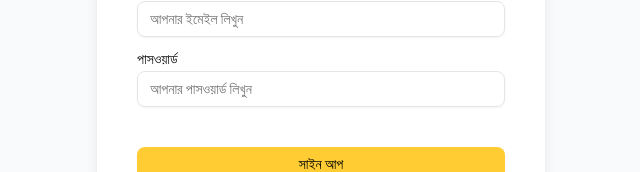
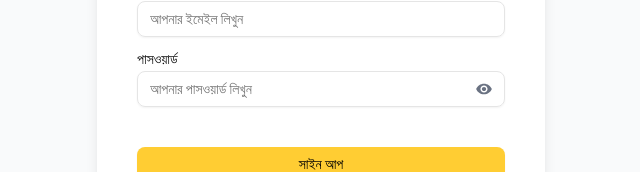
Before and after one commit to sajid-islam/Diploma360-Client, a Next.js app: page /sign-up in a window 1280 px wide. Shown: the part 338-510 px from the top of the page, without its empty margins (319-959 px from the left). Built offline with nearby package versions, Linux system fonts and the light colour scheme; no server answers.

Commit message:
feat: password show and hide option

```diff
--- a/src/app/(auth)/sign-up/page.jsx
+++ b/src/app/(auth)/sign-up/page.jsx
@@ -5,12 +5,14 @@ import { Button } from "@/components/ui/button";
 import { Label } from "@/components/ui/label";
 import Link from "next/link";
 import useAuth from "@/hooks/useAuth";
-import { updateProfile } from "firebase/auth";
+import { sendEmailVerification, updateProfile } from "firebase/auth";
 import { useRouter, useSearchParams } from "next/navigation";
 import useAuthRedirect from "@/hooks/useAuthRedirect";
 import useAxiosPublic from "@/hooks/useAxiosPublic";
 import GoogleAuthBtn from "@/components/GoogleAuthBtn";
 import { toast } from "sonner";
+import { IoMdEye, IoMdEyeOff } from "react-icons/io";
+import { useState } from "react";
 
 export default function SignUpPage() {
   useAuthRedirect();
@@ -20,6 +22,8 @@ export default function SignUpPage() {
   const router = useRouter();
   const searchParams = useSearchParams();
   const redirect = searchParams.get("redirect") || "/";
+
+  const [showPassword, setShowPassword] = useState(false);
 
   const handleSubmit = async (e) => {
     e.preventDefault();
@@ -32,6 +36,7 @@ export default function SignUpPage() {
         displayName: name,
         photoURL: `https://api.dicebear.com/9.x/glass/svg?seed=${result.user.uid}`,
       });
+      await sendEmailVerification(result.user);
 
       const userData = {
         name: result.user.displayName,
@@ -39,18 +44,14 @@ export default function SignUpPage() {
         email: result.user.email,
         uid: result.user.uid,
       };
-
       const response = await AxiosPublic.post("/api/user", userData);
       const data = response.data;
       console.log(data);
-
       router.push(redirect);
       e.target.reset();
     } catch (error) {
-            console.error("SignUP Error", error.message);
-            if (
-                error.message === "Firebase: Error (auth/email-already-in-use)."
-            ) {
+      console.error("SignUP Error", error);
+      if (error.message === "Firebase: Error (auth/email-already-in-use).") {
         toast("An account already exists. Did you mean to log in?", {
           action: {
             label: "Login",
@@ -66,19 +67,11 @@ export default function SignUpPage() {
   return (
     <div className="min-h-screen flex items-center justify-center bg-gray-50">
       <div className="bg-white p-10 rounded-2xl shadow-lg w-full max-w-md">
-                <h2 className="text-3xl font-bold mb-6 text-gray-900">
-                    সাইন আপ করুন
-                </h2>
+        <h2 className="text-3xl font-bold mb-6 text-gray-900">সাইন আপ করুন</h2>
         <form onSubmit={handleSubmit} className="space-y-4">
           <div>
             <Label htmlFor="name">নাম</Label>
-                        <Input
-                            id="name"
-                            type="text"
-                            placeholder="আপনার নাম লিখুন"
-                            className="mt-1"
-                            required
-                        />
+            <Input id="name" type="text" placeholder="আপনার নাম লিখুন" className="mt-1" required />
           </div>
           <div>
             <Label htmlFor="email">ইমেইল</Label>
@@ -92,19 +85,24 @@ export default function SignUpPage() {
           </div>
           <div>
             <Label htmlFor="password">পাসওয়ার্ড</Label>
+            <div className="relative">
               <Input
                 id="password"
-                            type="password"
+                type={showPassword ? "text" : "password"}
                 placeholder="আপনার পাসওয়ার্ড লিখুন"
-                            className="mt-1"
+                className="mt-1 pr-10"
                 required
               />
+              <button
+                type="button"
+                onClick={() => setShowPassword(!showPassword)}
+                className="absolute top-1/2 right-3 -translate-y-1/2 text-gray-500 hover:text-gray-700"
+              >
+                {showPassword ? <IoMdEyeOff size={18} /> : <IoMdEye size={18} />}
+              </button>
             </div>
-                    <Button
-                        disabled={authLoading}
-                        type="submit"
-                        className="w-full mt-6"
-                    >
+          </div>
+          <Button disabled={authLoading} type="submit" className="w-full mt-6">
             {authLoading ? "সাইন আপ হচ্ছে" : "সাইন আপ"}
           </Button>
         </form>
@@ -113,10 +111,7 @@ export default function SignUpPage() {
 
         <p className="mt-4 text-sm text-gray-600 text-center">
           ইতিমধ্যেই একাউন্ট আছে?{" "}
-                    <Link
-                        href="/sign-in"
-                        className="text-custom-primary font-semibold"
-                    >
+          <Link href="/sign-in" className="text-custom-primary font-semibold">
             লগ ইন করুন
           </Link>
         </p>
```
Lines whose indentation alone changed are shown as unchanged.
